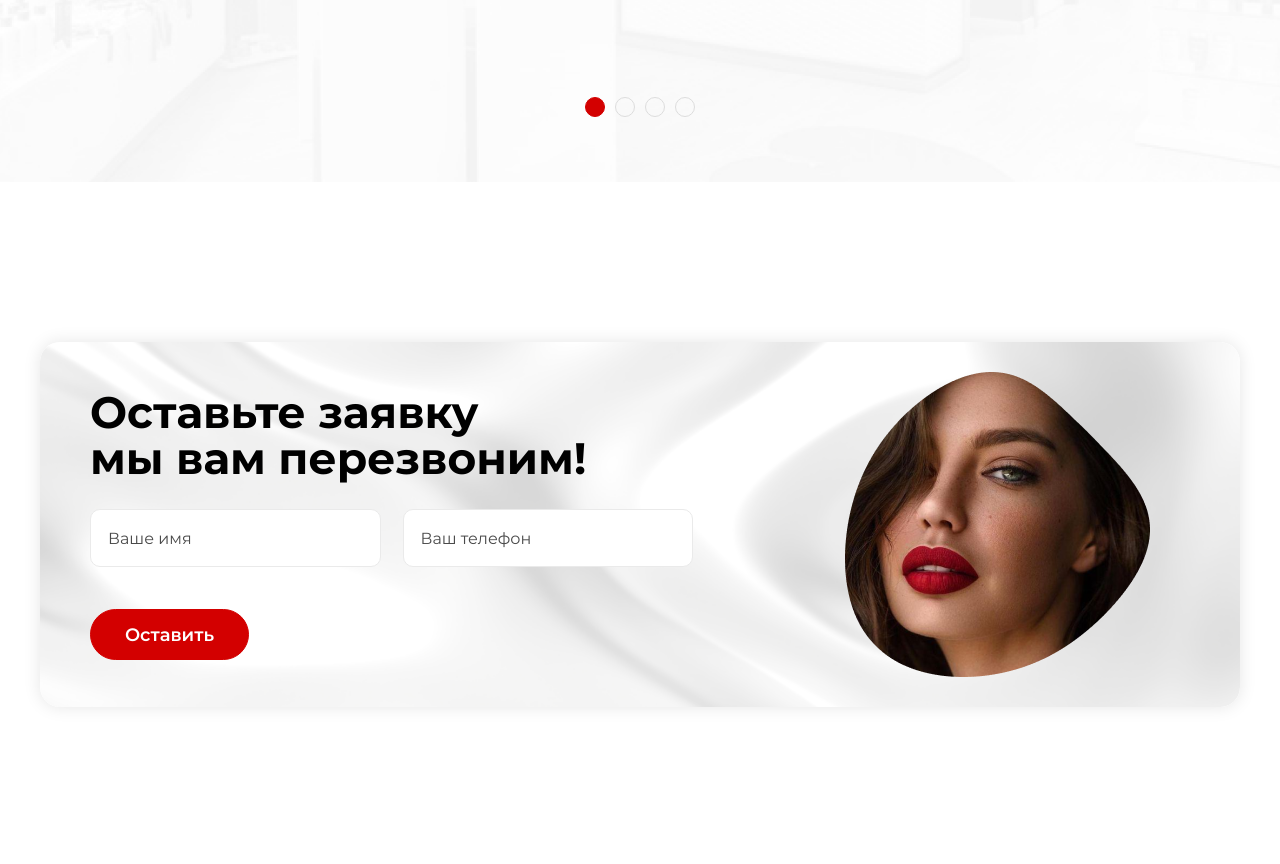
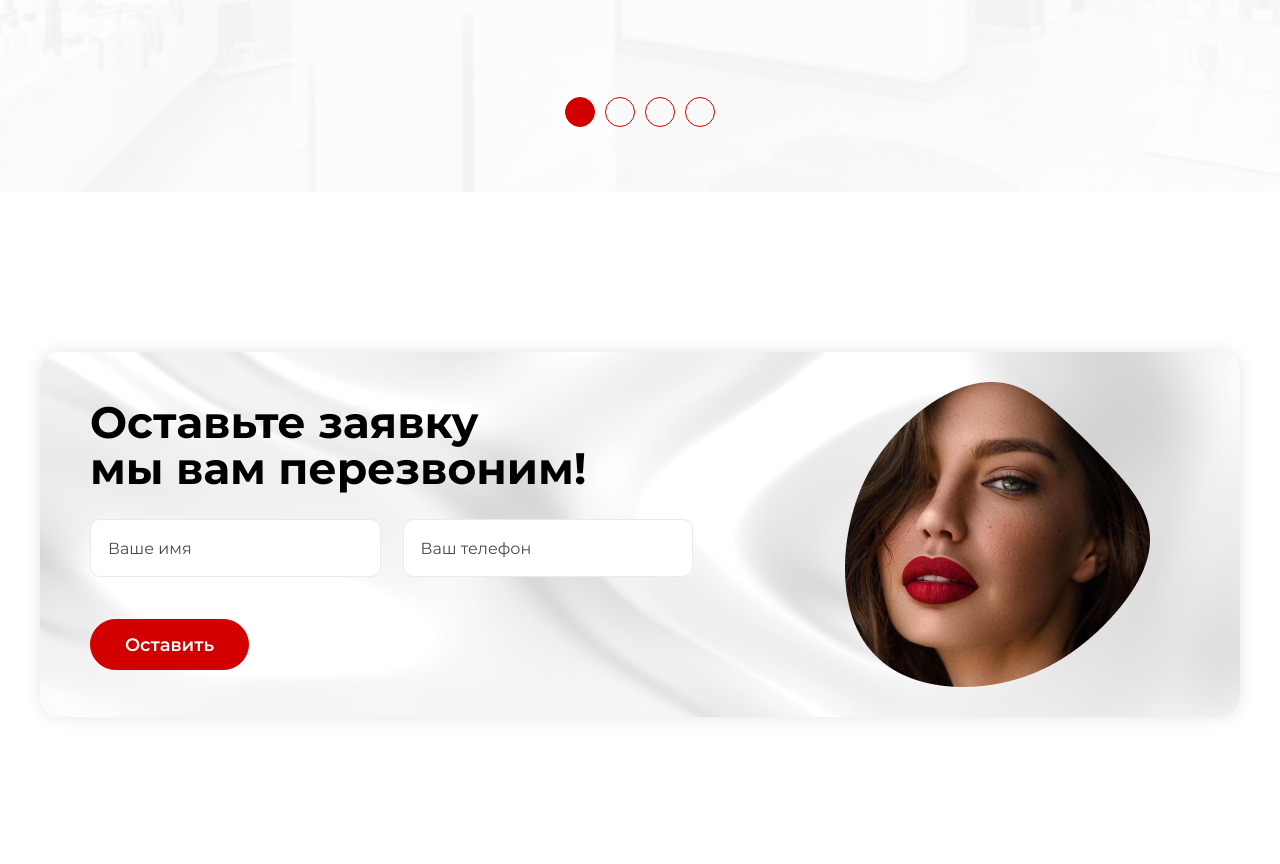
Before and after one commit to timon777/beautymaniasalon, a plain HTML site: page index.html in a window 1280 px wide. Shown: the part 4547-5411 px from the top of the page. Drawn offline with Linux system fonts and the light colour scheme; files whose address does not match are found by name.

Commit message:
fix
fix slider

```diff
--- a/css/style.css
+++ b/css/style.css
@@ -1620,9 +1620,9 @@ ul {
 }
 
 .team .slick-dots li button {
-  border: 1px solid #dddddd;
-  width: 20px;
-  height: 20px;
+  border: 1px solid #d30000;
+  width: 30px;
+  height: 30px;
   cursor: pointer;
   border-radius: 50%;
   font-size: 0;
```
Also changed, not shown: 1 other file.
